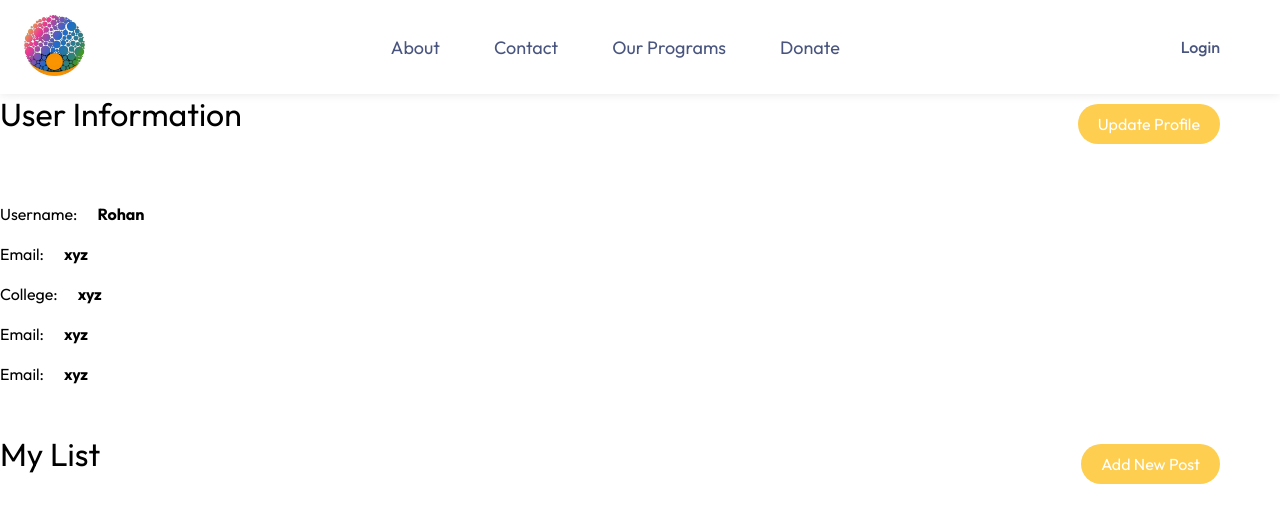
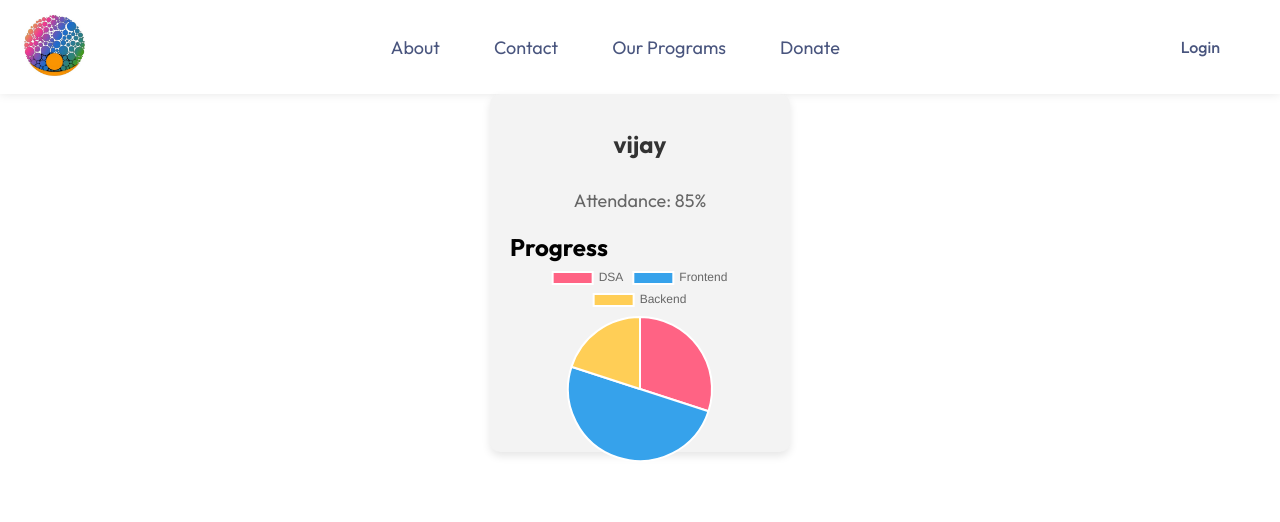
Before and after one commit to cfgbengaluru24/Team-58, a React (Vite) app in the folder React App/: page /profile in a window 1280 px wide. Shown: the top 522 px of the page. Built offline with nearby package versions, Linux system fonts and the light colour scheme; a web font is replaced by a local one.

Commit message:
profilepage done

```diff
--- a/React App/package.json
+++ b/React App/package.json
@@ -11,8 +11,10 @@
   },
   "dependencies": {
     "@emailjs/browser": "^4.4.1",
+    "chart.js": "^4.4.3",
     "emailjs": "^4.0.3",
     "react": "^18.3.1",
+    "react-chartjs-2": "^5.2.0",
     "react-dom": "^18.3.1",
     "react-icons": "^5.2.1",
     "react-router-dom": "^6.25.1",
--- a/React App/src/App.jsx
+++ b/React App/src/App.jsx
@@ -10,7 +10,7 @@ import Contact from './Pages/Contact/Contact'
 import OurProgs from './Pages/OurPrograms/OurProgs'
 import DonationPage from './Pages/DonationPage/DonationPage'
 import GrevenceForm from './Pages/GrevenceForm/GrevenceForm'
-import Profile from './Pages/ProfilePage/Profile'
+import Profile from './components/Profile/Profile'
 import Colleges from './Pages/colleges/College'
 import Student from './Pages/students/Student'
 import Alumini from './Pages/Aluminis/Alumini'
--- a/React App/src/Pages/ProfilePage/Profile.jsx
+++ /dev/null
@@ -1,28 +0,0 @@
-import React from 'react'
-import "./profile.scss"
-
-export default function Profile() {
-    return (
-        <div className="details">
-            <div className="wrapper">
-                <div className="title">
-                    <h1>User Information</h1>
-                    <button>Update Profile</button>
-                </div>
-                <div className="userInfo">
-                    <span>Username:<b>Rohan</b></span>
-                    <span>Email: <b>xyz</b></span>
-                    <span>College: <b>xyz</b></span>
-                    <span>Email: <b>xyz</b></span>
-                    <span>Email: <b>xyz</b></span>
-
-                    {/* <button onClick={handleLogout}>Logout</button> */}
-                </div>
-                <div className="title">
-                    <h1>My List</h1>
-                    <button>Add New Post</button>
-                </div>
-            </div>
-        </div>
-    )
-}
--- a/React App/src/Pages/ProfilePage/profile.scss
+++ /dev/null
@@ -1,67 +0,0 @@
-
-*{
-    margin: 10px;
-}.details {
-    flex: 3;
-
-    .wrapper {
-        padding-right: 50px;
-        display: flex;
-        flex-direction: column;
-        height: 100%;
-        overflow-y: scroll;
-        gap: 50px;
-
-        .title {
-            display: flex;
-            align-items: center;
-            justify-content: space-between;
-
-            h1 {
-                font-weight: 400;
-            }
-
-            button {
-                padding: 10px 20px;
-                border: none;
-                cursor: pointer;
-                background-color: #fece51;
-            }
-        }
-
-        .userInfo {
-            display: flex;
-            flex-direction: column;
-            justify-content: space-between;
-            gap: 20px;
-
-            span {
-                display: flex;
-                align-items: center;
-                gap: 20px;
-                font-weight: 400;
-            }
-
-            img {
-                width: 36px;
-                height: 36px;
-                border-radius: 50%;
-                object-fit: cover;
-            }
-
-            button{
-                border: none;
-                background-color: teal;
-                padding: 10px;
-                max-width: 100px;
-                color: white;
-                cursor: pointer;
-                border-radius: 5px;
-            }
-        }
-
-        &::-webkit-scrollbar {
-            width: 0px;
-        }
-    }
-}
--- a/React App/src/components/Login/Login.jsx
+++ b/React App/src/components/Login/Login.jsx
@@ -1,16 +1,22 @@
 import React, { useState } from 'react';
 import './Login.css';
 import cross_icon from '../../assets/cross_icon.png';
-
+import { useNavigate } from 'react-router-dom';
 const Login = ({ setshowLogin, switchToSignUp, setUser }) => {
   const [email, setEmail] = useState('');
   const [password, setPassword] = useState('');
   const [loading, setLoading] = useState(false);
   const [showForgotPassword, setShowForgotPassword] = useState(false);
   const [resetEmail, setResetEmail] = useState('');
-
+const navigate=useNavigate();
+  const onlogin=()=>{
+    setUser(email.startsWith('s') ? 'student' : email.startsWith('a') ? 'admin' : '');
+     setshowLogin(false);
+     navigate('/');
+  }
 
   return (
+
     <div className='login-popup'>
       {!showForgotPassword && (
         <form className="login-popup-container" >
@@ -23,7 +29,7 @@ const Login = ({ setshowLogin, switchToSignUp, setUser }) => {
             <input onChange={(e) => setPassword(e.target.value)} type="password" placeholder="Password" required />
           <a href="#" onClick={() => setShowForgotPassword(true)} className="blue-link">Forgot Password?</a>
           </div>
-          <button onClick={() => {setUser(email.startsWith('s') ? 'student' : email.startsWith('a') ? 'admin' : ''); setshowLogin(false)}} type="submit" disabled={loading}>{loading ? 'Logging In...' : 'Login'}</button>
+          <button onClick={() => onlogin()} type="submit" disabled={loading}>{loading ? 'Logging In...' : 'Login'}</button>
           {loading && <p>Logging in, please wait...</p>}
           {/* <div className="login-popup-condition">
             <input type="checkbox" required />
--- a/React App/src/components/Navbar/Navbar.css
+++ b/React App/src/components/Navbar/Navbar.css
@@ -11,7 +11,10 @@
     width: 70px;
     height: auto;
   }
-
+  .userimg{
+    height: 40px;
+    width:40px;
+  }
   .navbar-menu {
     display: flex;
     list-style-type: none;
--- a/React App/src/components/Navbar/Navbar.jsx
+++ b/React App/src/components/Navbar/Navbar.jsx
@@ -3,7 +3,7 @@ import './Navbar.css';
 import { Link, useNavigate } from 'react-router-dom';
 import logo from '../../assets/navlogo.png';
 import { FaBars, FaTimes } from 'react-icons/fa';
-
+import userimg from '../../assets/profile.webp';
 const Navbar = ({ setshowLogin, user }) => {
   // const user=true
     const [menu, setMenu] = useState("home");
@@ -17,10 +17,11 @@ const Navbar = ({ setshowLogin, user }) => {
         if(user == 'student') {
           return (
             <>
-            <Link to='/test' onClick={() => setMenu("test")} className={menu === "test" ? "active" : ""}>Test</Link>
+            <Link to='/test' onClick={() => setMenu("test")} className={menu === "test" ? "active" : ""}>Assessment</Link>
             <Link to='/feedback' onClick={() => setMenu("feedback")} className={menu === "feedback" ? "active" : ""}>Feedback Form</Link>
             <Link to='/grevence' onClick={() => setMenu("grevence")} className={menu === "grevence" ? "active" : ""}>Grevence Form</Link>
-            <Link to='/profile' onClick={() => setMenu("profile")} className={menu === "profile" ? "active" : ""}>Profile</Link>
+            <Link to='/profile'><img className="userimg" src={userimg}/></Link>
+
             </>
           )
         }
@@ -31,6 +32,7 @@ const Navbar = ({ setshowLogin, user }) => {
             <Link to='/students' onClick={() => setMenu("students")} className={menu === "students" ? "active" : ""}>Students</Link>
             <Link to='/aluminis' onClick={() => setMenu("aluminis")} className={menu === "aluminis" ? "active" : ""}>Aluminis</Link>
             <Link to='/feedbackAn' onClick={() => setMenu("FeedbackAN")} className={menu === "FeedbackAN" ? "active" : ""}>Feedback Analysis</Link>
+            <Link to='/'><img className="userimg" src={userimg}/></Link>
             </>
           )
         }
@@ -41,6 +43,7 @@ const Navbar = ({ setshowLogin, user }) => {
             <Link to='/contact' onClick={() => setMenu("services")} className={menu === "services" ? "active" : ""}>Contact</Link>
             <Link to='/program' onClick={() => setMenu("ngo")} className={menu === "ngo" ? "active" : ""}>Our Programs</Link>
             <Link to='/donate' onClick={() => setMenu("Donate")} className={menu === "Donate" ? "active" : ""}>Donate</Link>
+
             </>
           )
         }
--- a/React App/src/components/Profile/Profile.css
+++ b/React App/src/components/Profile/Profile.css
@@ -0,0 +1,37 @@
+.profile {
+    display: flex;
+    flex-direction: column;
+    align-items: center;
+    background-color: #f3f3f3;
+    border-radius: 10px;
+    padding: 20px;
+    width: 300px;
+    box-shadow: 0 4px 8px rgba(0, 0, 0, 0.1);
+    margin: 0 auto;
+  }
+
+  .profile-picture {
+    width: 150px;
+    height: 150px;
+    border-radius: 50%;
+    object-fit: cover;
+    border: 2px solid #ddd;
+  }
+
+  .profile-name {
+    margin-top: 15px;
+    font-size: 24px;
+    color: #333;
+  }
+
+  .profile-attendance {
+    margin-top: 10px;
+    font-size: 18px;
+    color: #666;
+  }
+
+  .profile-chart {
+    margin-top: 20px;
+    width: 100%;
+    height: 200px; /* Adjust height as needed */
+  }
--- a/React App/src/components/Profile/Profile.jsx
+++ b/React App/src/components/Profile/Profile.jsx
@@ -0,0 +1,39 @@
+import React from 'react';
+import { Pie } from 'react-chartjs-2';
+import { Chart as ChartJS, ArcElement, Tooltip, Legend } from 'chart.js';
+import './Profile.css';
+
+// Register the required components
+ChartJS.register(ArcElement, Tooltip, Legend);
+
+const Profile = () => {
+  const data = {
+    labels: ['DSA', 'Frontend', 'Backend'],
+    datasets: [
+      {
+        label: 'Progress',
+        data: [30, 50, 20], // temporary data
+        backgroundColor: ['#FF6384', '#36A2EB', '#FFCE56'],
+        hoverBackgroundColor: ['#FF6384', '#36A2EB', '#FFCE56'],
+      },
+    ],
+  };
+
+  const options = {
+    responsive: true,
+    maintainAspectRatio: false,
+  };
+
+  return (
+    <div className="profile">
+      <h1 className="profile-name">vijay</h1>
+      <p className="profile-attendance">Attendance: 85%</p>
+      <div className="profile-chart">
+        <h2>Progress</h2>
+        <Pie data={data} options={options} />
+      </div>
+    </div>
+  );
+};
+
+export default Profile;
```
Also changed, not shown: 1 other file (tests, documents, lock files or other folders).
